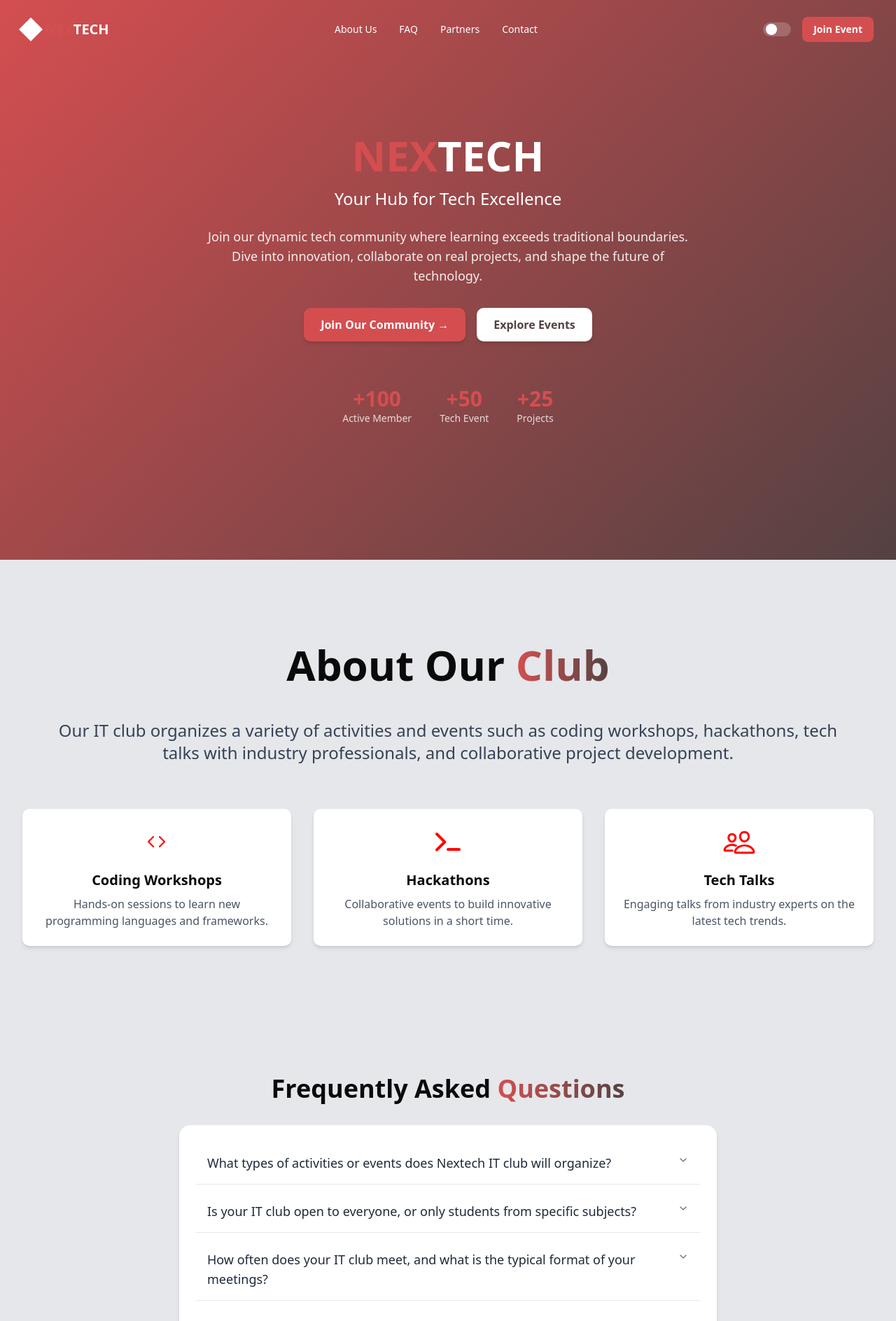
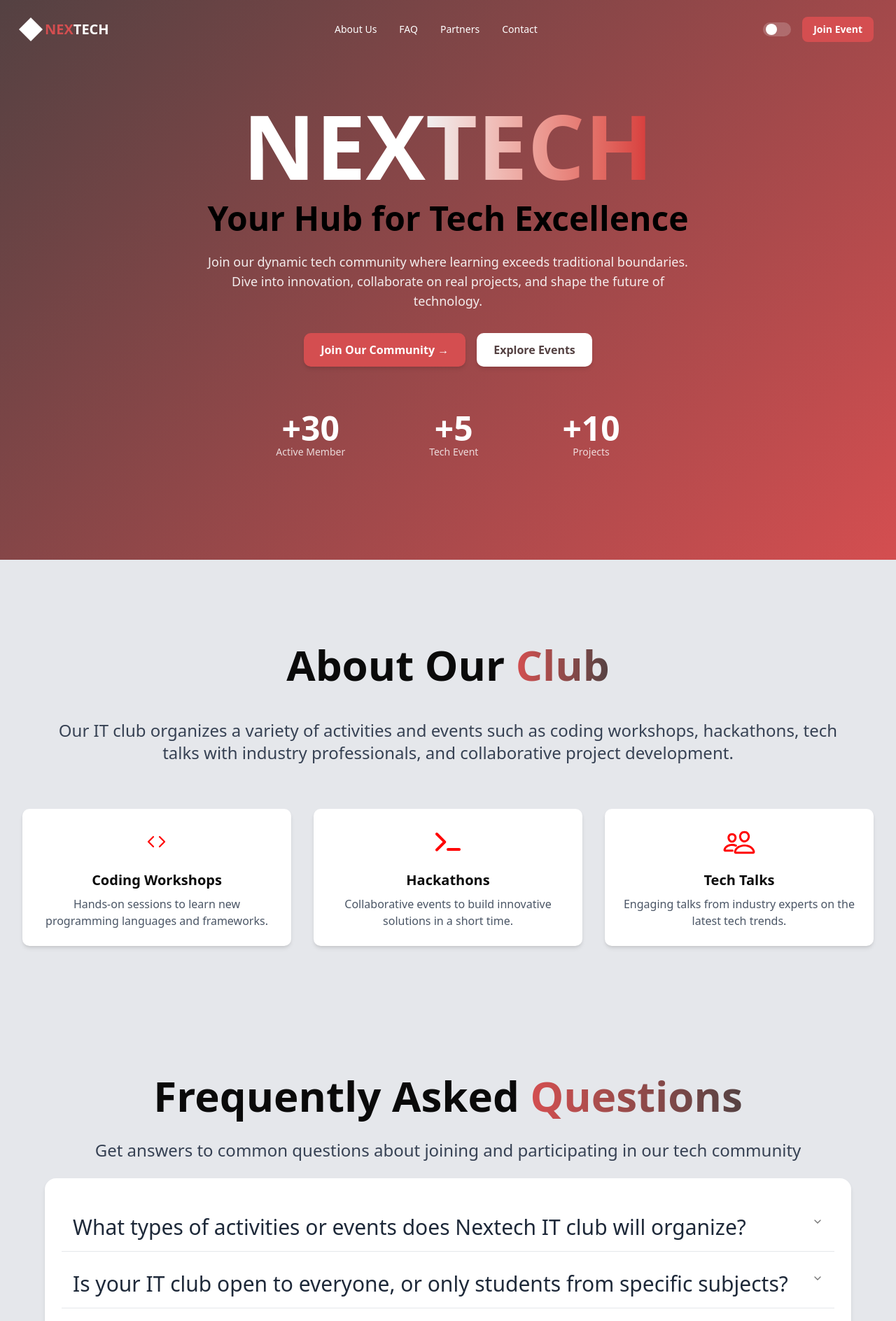
Before and after one commit to Ayoubslh/Nextech, a React (Vite) app in the folder Nextech/: page / in a window 1280 px wide. Shown: the top 1888 px of the page at 70% size. Built offline with nearby package versions, Linux system fonts and the light colour scheme.

Commit message:
some ui changes

```diff
--- a/Nextech/src/App.jsx
+++ b/Nextech/src/App.jsx
@@ -12,17 +12,17 @@ function App() {
 
   return (
 
-      <div className="App bg-gray-200">
+      <div className="App bg-gray-200 font-inter">
         <Header />
         <HeroSection />
         <About />
         <FaqSection />
         <Partners />
         {/* this is a card for partnership its background is red with a button join event , centered rounded corners 80% width and 380 height, title is 40px size text is 32px and the button is 174*56 */}
-        <div className='h-96 w-[60%] mx-auto bg-red-500 flex flex-col items-center justify-center rounded-lg'>
-            <h2 className='text-white text-center p-5 font-bold text-[40px]'>Become a Partner</h2>
-            <p className='text-white text-center text-[32px]'>Join us in our mission to drive innovation and excellence.</p>
-            <button className='bg-white text-red-500 w-[174px] h-[56px] rounded-md mt-2'>Join Event</button>
+        <div className='min-h-[200px] sm:min-h-[300px] lg:h-80  w-[60%] mx-auto  bg-[#FF0202] flex flex-col items-center justify-center rounded-lg px-2 py-4 gap-2 mb-10' >
+            <h2 className='text-white text-center p-4  font-bold text-[40px]'>Become a Partner</h2>
+            <p className='text-white text-center p-4 text-2xl'>We're always looking for new partners to collaborate with. Let's work together to advance technology education and innovation</p>
+            <button className='bg-white text-[#FF0202] w-[174px] h-[56px] rounded-md mt-2'>Join Event</button>
 
         </div>
         <Getintouch />
--- a/Nextech/src/components/sections/FAQ.jsx
+++ b/Nextech/src/components/sections/FAQ.jsx
@@ -37,13 +37,18 @@ const faqs = [
 export default function FaqSection() {
   return (
     <section className="py-16 bg-gray-200">
-      <h2 className="text-4xl font-semibold text-center mb-8">
+      <h2 className="text-6xl font-semibold text-center mb-8">
         Frequently Asked{" "}
         <span className="bg-gradient-to-r from-[#D44E50] to-[#544142] bg-clip-text text-transparent">
           Questions
         </span>
       </h2>
-      <div className="max-w-3xl mx-auto">
+        <div className="max-w-6xl mx-auto text-center text-gray-700">
+          <p className="mb-6 text-2xl">
+           Get answers to common questions about joining and participating in our tech community  </p>
+
+        </div>
+              <div className="max-w-6xl mx-auto">
         <FaqAccordion faqs={faqs} />
       </div>
     </section>
--- a/Nextech/src/components/sections/Getintouch.jsx
+++ b/Nextech/src/components/sections/Getintouch.jsx
@@ -7,10 +7,10 @@ export default function Getintouch() {
             <div className="container mx-auto px-4 max-w-6xl">
                 {/* Header */}
                 <div className="text-center mb-12">
-                    <h2 className="text-4xl font-bold mb-4">
-                        Get In <span className="text-red-500">Touch</span>
+                    <h2 className="text-6xl font-semibold text-center mb-8">
+                        Get In <span className="bg-gradient-to-r from-[#D44E50] to-[#544142] bg-clip-text text-transparent">Touch</span>
                     </h2>
-                    <p className="text-gray-600 max-w-2xl mx-auto">
+                    <p className="text-2xl text-gray-600 max-w-6xl mx-auto">
                         Don't hesitate to contact us using the form below. You can also email us or even come by to
                         meet. Our direct messages are open on all social platforms!
                     </p>
@@ -19,14 +19,14 @@ export default function Getintouch() {
                 {/* Cards Grid */}
                 <div className="grid grid-cols-1 md:grid-cols-2 gap-6">
                     {/* Send us a Message Card - Full Height */}
-                    <Card2 className="p-6">
+                    <Card2 className="p-6 ">
                         <div className="flex items-center mb-6">
                             <div className="w-6 h-6 mr-3">
-                                <svg className="w-6 h-6 text-red-500" fill="none" stroke="currentColor" viewBox="0 0 24 24">
+                                <svg className="w-8 h-8 text-red-500" fill="none" stroke="currentColor" viewBox="0 0 24 24">
                                     <path strokeLinecap="round" strokeLinejoin="round" strokeWidth={2} d="M8 12h.01M12 12h.01M16 12h.01M21 12c0 4.418-4.03 8-9 8a9.863 9.863 0 01-4.255-.949L3 20l1.395-3.72C3.512 15.042 3 13.574 3 12c0-4.418 4.03-8 9-8s9 3.582 9 8z" />
                                 </svg>
                             </div>
-                            <h3 className="text-xl font-semibold">Send us a Message</h3>
+                            <h3 className="text-3xl font-semibold">Send us a Message</h3>
                         </div>
                         <form className="space-y-4">
                             <div>
--- a/Nextech/src/components/sections/hero.jsx
+++ b/Nextech/src/components/sections/hero.jsx
@@ -12,19 +12,19 @@ export default function HeroSection() {
     <section
       className="relative flex flex-col items-center justify-center text-center h-screen overflow-hidden"
       style={{
-        background: "linear-gradient(135deg, #D44E50 0%, #544142 100%)",
+        background: "linear-gradient(135deg, #544142 0%, #D44E50 100%)",
       }}
     >
 
 
       {/* CONTENT */}
       <div className="relative z-10 text-white max-w-3xl px-6">
-        <h1 className="text-6xl font-extrabold mb-4">
-          <span className="text-[#D44E50]">NEX</span>TECH
+        <h1 className="text-9xl font-extrabold mb-4">
+         NEX<span className="bg-gradient-to-r from-[#F0F0F0] to-[#D63738] bg-clip-text text-transparent">TECH</span>
         </h1>
-        <h2 className="text-2xl mb-6 font-medium">
+        <p className="text-5xl text-black mb-6 font-semibold">
           Your Hub for Tech Excellence
-        </h2>
+        </p>
         <p className="text-lg opacity-90 mb-8">
           Join our dynamic tech community where learning exceeds traditional
           boundaries. Dive into innovation, collaborate on real projects, and
@@ -39,17 +39,17 @@ export default function HeroSection() {
           </button>
         </div>
 
-        <div className="flex justify-center gap-10 mt-16">
-          <div>
-            <p className="text-3xl font-bold text-[#D44E50]">+100</p>
+        <div className="flex justify-center items-center text-center gap-30 mt-16">
+          <div className="justify-center items-center text-center">
+            <p className="text-5xl font-bold text-[#ffffff]">+30</p>
             <p className="text-sm opacity-80">Active Member</p>
           </div>
           <div>
-            <p className="text-3xl font-bold text-[#D44E50]">+50</p>
+            <p className="text-5xl font-bold text-[#ffffff]">+5</p>
             <p className="text-sm opacity-80">Tech Event</p>
           </div>
           <div>
-            <p className="text-3xl font-bold text-[#D44E50]">+25</p>
+            <p className="text-5xl font-bold text-[#ffffff]">+10</p>
             <p className="text-sm opacity-80">Projects</p>
           </div>
         </div>
--- a/Nextech/src/components/ui/faqitem.jsx
+++ b/Nextech/src/components/ui/faqitem.jsx
@@ -8,12 +8,12 @@ export default function FaqItem({ value, question, answer }) {
   return (
     <AccordionItem
       value={value}
-      className="border-b border-gray-200 last:border-b-0 px-4"
+      className="border-b border-gray-200 last:border-b-0 px-4 my-3"
     >
-      <AccordionTrigger className="text-lg font-medium text-gray-800 hover:text-[#D44E50] transition-colors py-4">
+      <AccordionTrigger className="text-3xl font-medium text-gray-800 hover:text-[#D44E50] transition-colors py-4">
         {question}
       </AccordionTrigger>
-      <AccordionContent className="text-gray-600 pb-4">
+      <AccordionContent className="text-2xl text-gray-600 pb-4">
         {answer}
       </AccordionContent>
     </AccordionItem>
```
